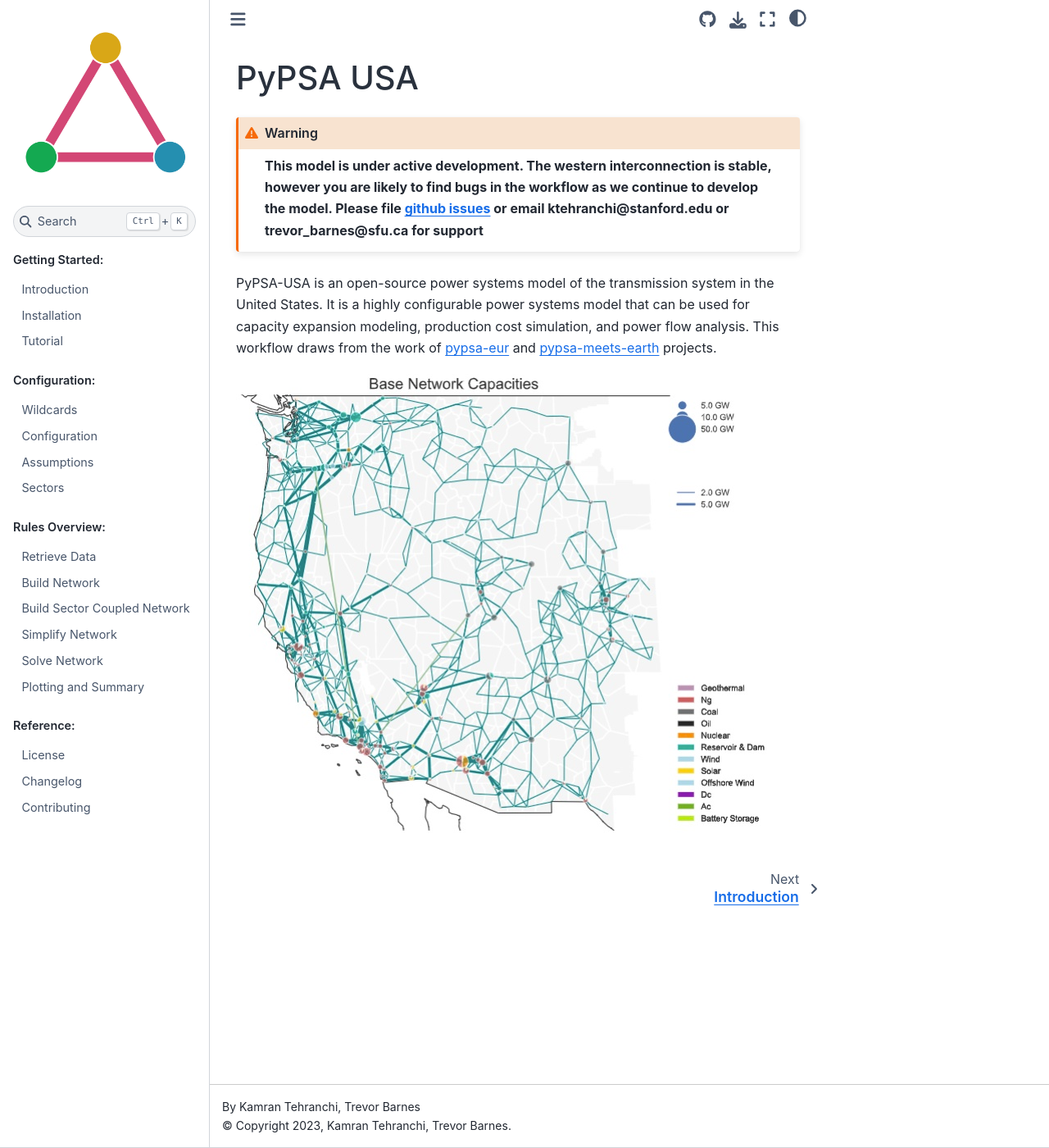
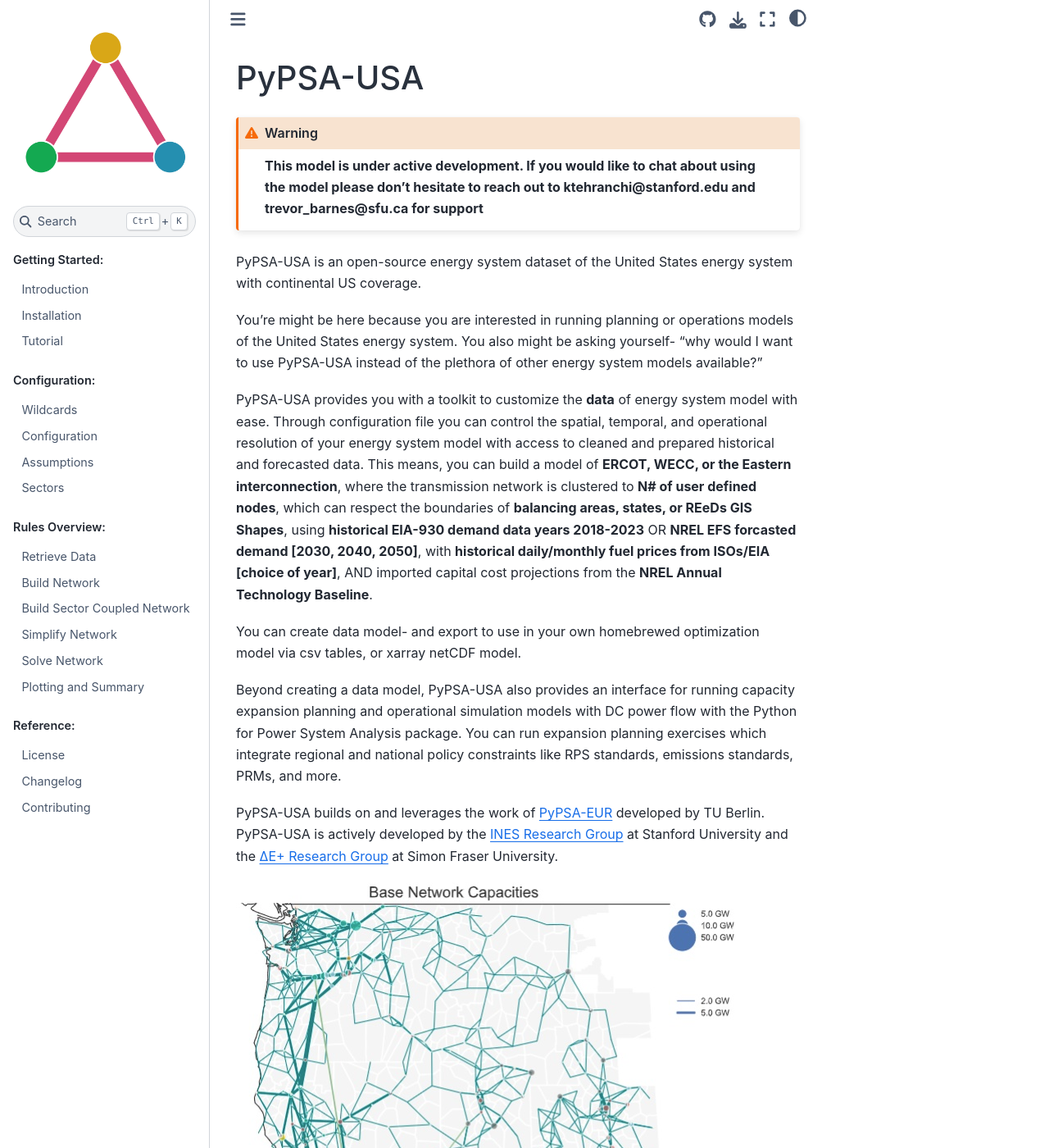
Before and after one commit to PyPSA/pypsa-usa, a Sphinx documentation site: the page built from docs/source/index.md, in a window 1280 px wide and 1400 px high. Shown: the whole window at 82% size. Built offline with Sphinx 7.4.7 and the Sphinx Book theme 1.1.4, drawn with Linux system fonts in a browser that asks for light colours.

Commit message:
Update docs. Update build bus regions for reeds

````diff
--- a/docs/source/index.md
+++ b/docs/source/index.md
@@ -3,13 +3,24 @@
 % You can adapt this file completely to your liking, but it should at least
 % contain the root `toctree` directive.
 
-# PyPSA USA
+# PyPSA-USA
 
 ```{warning}
-**This model is under active development. The western interconnection is stable, however you are likely to find bugs in the workflow as we continue to develop the model. Please file [github issues](https://github.com/PyPSA/pypsa-usa/issues) or email ktehranchi@stanford.edu or trevor_barnes@sfu.ca for support**
+**This model is under active development. If you would like to chat about using the model please don't hesitate to reach out to ktehranchi@stanford.edu and trevor_barnes@sfu.ca for support**
 ```
 
-PyPSA-USA is an open-source power systems model of the transmission system in the United States. It is a highly configurable power systems model that can be used for capacity expansion modeling, production cost simulation, and power flow analysis. This workflow draws from the work of [pypsa-eur](https://pypsa-eur.readthedocs.io/en/latest/index.html) and [pypsa-meets-earth](https://pypsa-earth.readthedocs.io/en/latest/) projects.
+PyPSA-USA is an open-source energy system dataset of the United States energy system with continental US coverage.
+
+You're might be here because you are interested in running planning or operations models of the United States energy system. You also might be asking yourself- "why would I want to use PyPSA-USA instead of the plethora of other energy system models available?"
+
+PyPSA-USA provides you with a toolkit to customize the **data** of energy system model with ease. Through configuration file you can control the spatial, temporal, and operational resolution of your energy system model with access to cleaned and prepared historical and forecasted data. This means, you can build a model of **ERCOT, WECC, or the Eastern interconnection**, where the transmission network is clustered to **N# of user defined nodes**, which can respect the boundaries of **balancing areas, states, or REeDs GIS Shapes**, using **historical EIA-930 demand data years 2018-2023** OR **NREL EFS forcasted demand [2030, 2040, 2050]**, with **historical daily/monthly fuel prices from ISOs/EIA [choice of year]**, AND imported capital cost projections from the **NREL Annual Technology Baseline**.
+
+You can create data model- and export to use in your own homebrewed optimization model via csv tables, or xarray netCDF model.
+
+Beyond creating a data model, PyPSA-USA also provides an interface for running capacity expansion planning and operational simulation models with DC power flow with the Python for Power System Analysis package. You can run expansion planning exercises which integrate regional and national policy constraints like RPS standards, emissions standards, PRMs, and more.
+
+PyPSA-USA builds on and leverages the work of [PyPSA-EUR](https://pypsa-eur.readthedocs.io/en/latest/index.html) developed by TU Berlin. PyPSA-USA is actively developed by the [INES Research Group](https://ines.stanford.edu) at Stanford University and the [ΔE+ Research Group](https://www.sfu.ca/see/research/delta-e.html) at Simon Fraser University.
+
 
 % update to be a url
 ![WECC-grid](_static/WECC.jpg)
````
Also changed, not shown: docs/source/about-install.md (+6 -7 lines), docs/source/about-introduction.md (+15 -1 lines), 4 other files.
